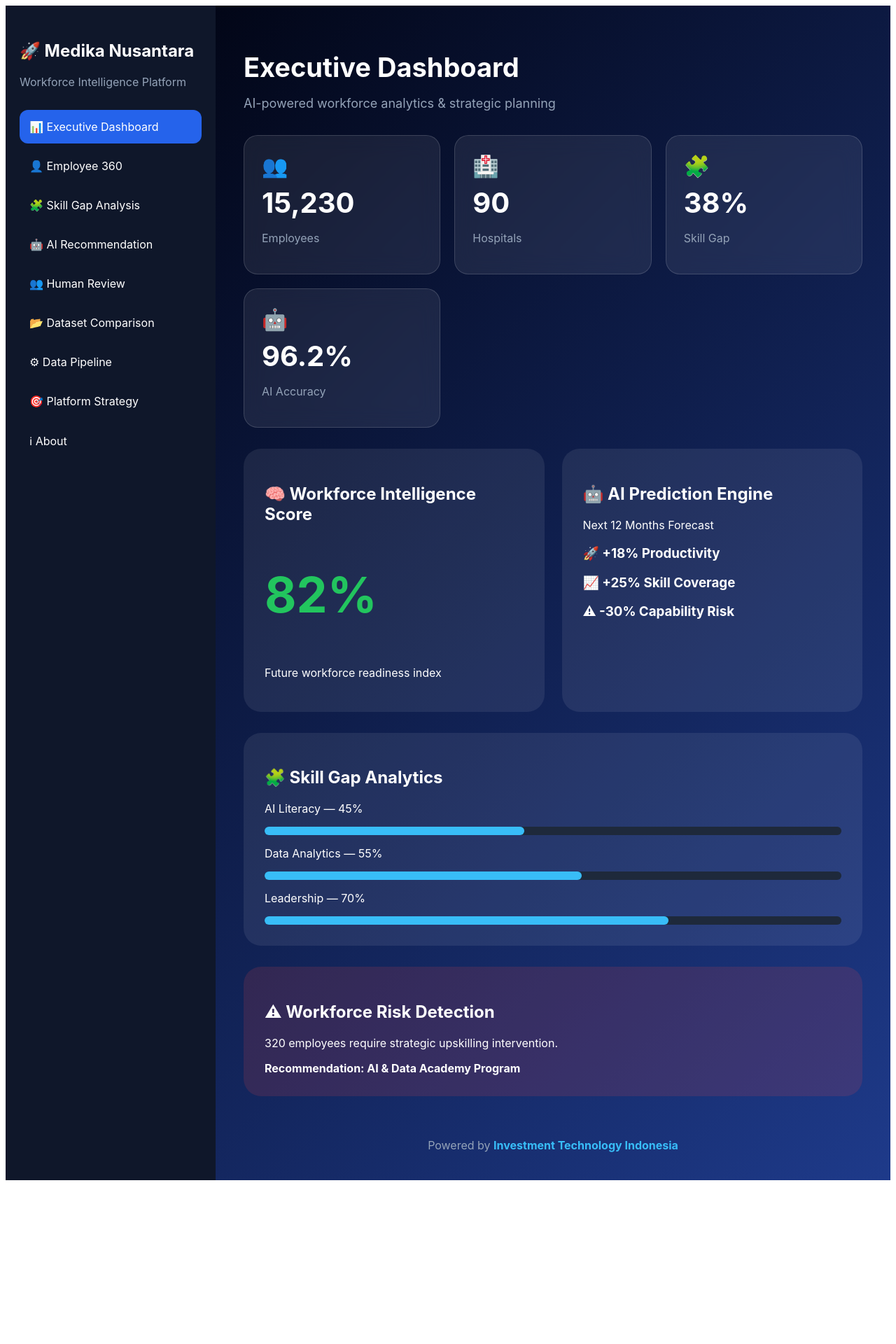
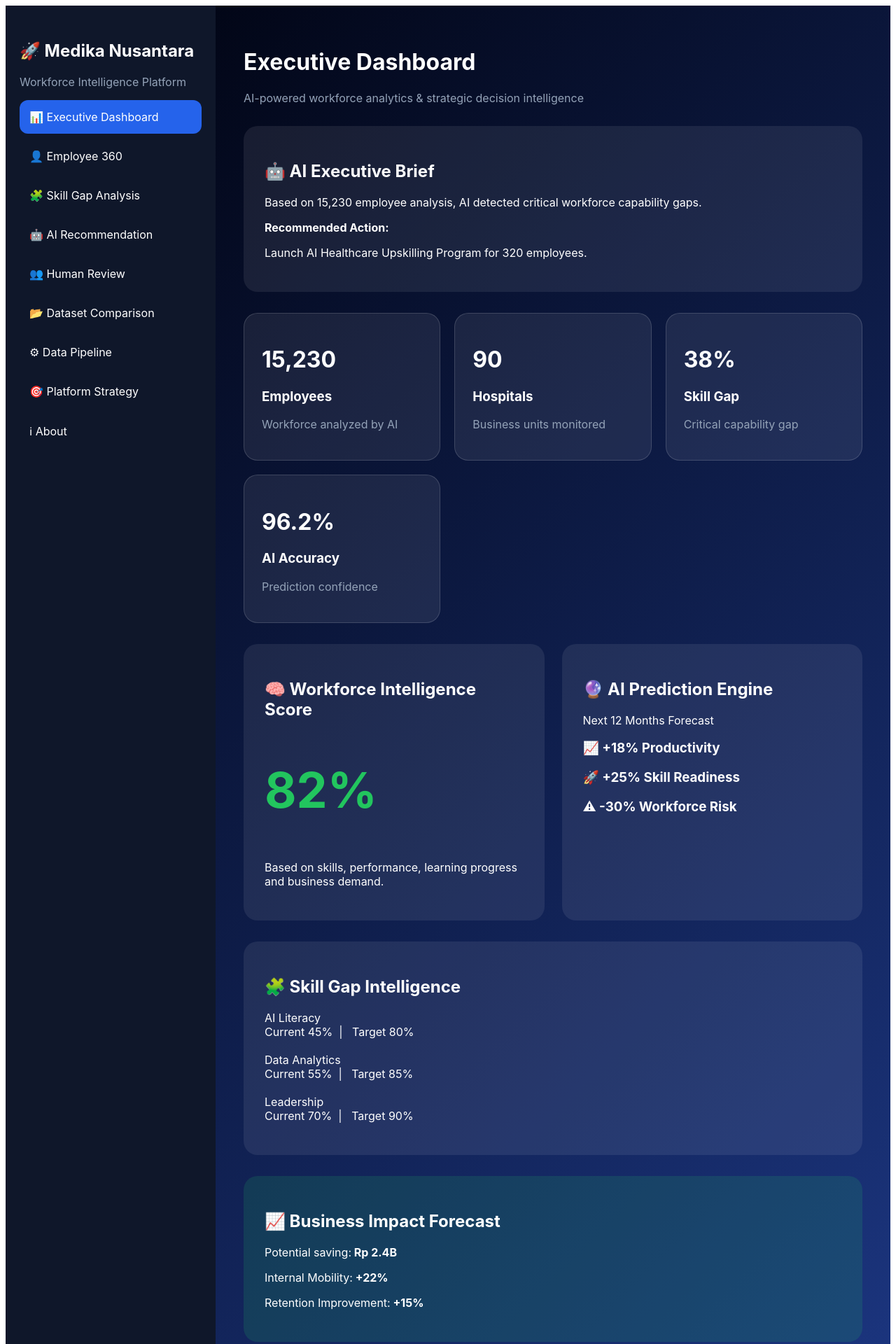
Before and after one commit to alma-98/workforce-intelligence-platform, a React (Vite) app: page /dashboard in a window 1280 px wide. Shown: the top 1920 px of the page at 70% size. Before the commit the page ends 1694 px from the top, so only its background shows below. Built offline with nearby package versions, Linux system fonts and the light colour scheme.

Commit message:
Rebuild executive dashboard for AI workforce decision intelligence

```diff
--- a/src/pages/Dashboard/Dashboard.tsx
+++ b/src/pages/Dashboard/Dashboard.tsx
@@ -1,7 +1,98 @@
 import { Link } from "react-router-dom";
 
 export default function Dashboard() {
-  const menu = [
+
+  const kpis = [
+    {
+      value: "15,230",
+      label: "Employees",
+      detail: "Workforce analyzed by AI"
+    },
+    {
+      value: "90",
+      label: "Hospitals",
+      detail: "Business units monitored"
+    },
+    {
+      value: "38%",
+      label: "Skill Gap",
+      detail: "Critical capability gap"
+    },
+    {
+      value: "96.2%",
+      label: "AI Accuracy",
+      detail: "Prediction confidence"
+    }
+  ];
+
+  const skills = [
+    {
+      name:"AI Literacy",
+      current:"45%",
+      target:"80%"
+    },
+    {
+      name:"Data Analytics",
+      current:"55%",
+      target:"85%"
+    },
+    {
+      name:"Leadership",
+      current:"70%",
+      target:"90%"
+    }
+  ];
+
+
+  return (
+
+<div
+style={{
+display:"flex",
+minHeight:"100vh",
+background:"#020617",
+fontFamily:"Inter, Arial"
+}}
+>
+
+
+{/* SIDEBAR */}
+
+<aside
+style={{
+width:"260px",
+background:"#0f172a",
+color:"#fff",
+padding:"30px 20px"
+}}
+>
+
+<Link
+to="/"
+style={{
+color:"#fff",
+textDecoration:"none"
+}}
+>
+
+<h2>
+🚀 Medika Nusantara
+</h2>
+
+</Link>
+
+
+<p
+style={{
+color:"#94a3b8"
+}}
+>
+Workforce Intelligence Platform
+</p>
+
+
+{
+[
 "📊 Executive Dashboard",
 "👤 Employee 360",
 "🧩 Skill Gap Analysis",
@@ -10,168 +101,133 @@ export default function Dashboard() {
 "📂 Dataset Comparison",
 "⚙ Data Pipeline",
 "🎯 Platform Strategy",
-    "ℹ About",
-  ];
+"ℹ About"
+].map((item,index)=>(
 
-  const metrics = [
-    {
-      value: "15,230",
-      label: "Employees",
-      icon: "👥",
-    },
-    {
-      value: "90",
-      label: "Hospitals",
-      icon: "🏥",
-    },
-    {
-      value: "38%",
-      label: "Skill Gap",
-      icon: "🧩",
-    },
-    {
-      value: "96.2%",
-      label: "AI Accuracy",
-      icon: "🤖",
-    },
-  ];
-
-  const skills = [
-    ["AI Literacy", "45%"],
-    ["Data Analytics", "55%"],
-    ["Leadership", "70%"],
-  ];
-
-  return (
-    <div
-      style={{
-        display: "flex",
-        minHeight: "100vh",
-        background: "#020617",
-        color: "#ffffff",
-        fontFamily: "Inter, Arial, sans-serif",
-      }}
-    >
-
-      {/* SIDEBAR */}
-      <aside
-        style={{
-          width: "260px",
-          background: "#0f172a",
-          padding: "30px 20px",
-        }}
-      >
-        <Link
-          to="/"
-          style={{
-            color: "#ffffff",
-            textDecoration: "none",
-          }}
-        >
-          <h2>
-            🚀 Medika Nusantara
-          </h2>
-        </Link>
-
-        <p
-          style={{
-            color: "#94a3b8",
-            marginBottom: "30px",
-          }}
-        >
-          Workforce Intelligence Platform
-        </p>
-
-        {menu.map((item, index) => (
 <div
 key={item}
 style={{
-              padding: "14px",
-              marginBottom: "8px",
-              borderRadius: "12px",
-              background:
-                index === 0
-                  ? "#2563eb"
-                  : "transparent",
-              cursor: "pointer",
+padding:"14px",
+marginTop:"8px",
+borderRadius:"12px",
+background:index===0
+?"#2563eb"
+:"transparent"
 }}
 >
 {item}
 </div>
-        ))}
+
+))
+}
+
 
 </aside>
 
 
-      {/* MAIN DASHBOARD */}
+
+{/* CONTENT */}
+
 <main
 style={{
-          flex: 1,
-          padding: "40px",
+flex:1,
+padding:"40px",
+color:"#fff",
 background:
-            "linear-gradient(135deg,#020617,#1e3a8a)",
+"linear-gradient(135deg,#020617,#1e3a8a)"
 }}
 >
 
-        <h1
-          style={{
-            fontSize: "38px",
-            marginBottom: "10px",
-          }}
-        >
+
+<h1>
 Executive Dashboard
 </h1>
 
 <p
 style={{
-            color:"#94a3b8",
-            fontSize:"18px",
+color:"#94a3b8"
 }}
 >
-          AI-powered workforce analytics & strategic planning
+AI-powered workforce analytics & strategic decision intelligence
 </p>
 
 
+
+{/* AI EXECUTIVE BRIEF */}
+
+<section
+style={{
+marginTop:"30px",
+background:"rgba(255,255,255,.08)",
+padding:"30px",
+borderRadius:"20px"
+}}
+>
+
+<h2>
+🤖 AI Executive Brief
+</h2>
+
+<p>
+Based on 15,230 employee analysis,
+AI detected critical workforce capability gaps.
+</p>
+
+
+<strong>
+Recommended Action:
+</strong>
+
+<p>
+Launch AI Healthcare Upskilling Program
+for 320 employees.
+</p>
+
+
+</section>
+
+
+
 {/* KPI */}
+
 <div
 style={{
 display:"grid",
 gridTemplateColumns:
 "repeat(auto-fit,minmax(220px,1fr))",
 gap:"20px",
-            marginTop:"35px",
+marginTop:"30px"
 }}
 >
 
-        {metrics.map((item)=>(
+
+{kpis.map(kpi=>(
 
 <div
-            key={item.label}
+key={kpi.label}
 style={{
 background:"rgba(255,255,255,.08)",
-              border:
-                "1px solid rgba(255,255,255,.15)",
 padding:"25px",
 borderRadius:"20px",
-              backdropFilter:"blur(15px)",
+border:
+"1px solid rgba(255,255,255,.15)"
 }}
 >
 
-            <div style={{fontSize:"30px"}}>
-              {item.icon}
-            </div>
+<h1>
+{kpi.value}
+</h1>
 
-            <h2
+<h3>
+{kpi.label}
+</h3>
+
+<p
 style={{
-                fontSize:"40px",
-                margin:"10px 0",
+color:"#94a3b8"
 }}
 >
-              {item.value}
-            </h2>
-
-            <p style={{color:"#94a3b8"}}>
-              {item.label}
+{kpi.detail}
 </p>
 
 </div>
@@ -181,23 +237,25 @@ export default function Dashboard() {
 </div>
 
 
-        {/* AI SECTION */}
+
+{/* INTELLIGENCE */}
 
 <div
 style={{
 display:"grid",
 gridTemplateColumns:
-              "repeat(auto-fit,minmax(350px,1fr))",
+"1fr 1fr",
 gap:"25px",
-            marginTop:"30px",
+marginTop:"30px"
 }}
 >
+
 
 <section
 style={{
 background:"rgba(255,255,255,.08)",
 padding:"30px",
-              borderRadius:"25px",
+borderRadius:"20px"
 }}
 >
 
@@ -205,53 +263,62 @@ export default function Dashboard() {
 🧠 Workforce Intelligence Score
 </h2>
 
+
 <h1
 style={{
 fontSize:"70px",
-                color:"#22c55e",
+color:"#22c55e"
 }}
 >
 82%
 </h1>
 
+
 <p>
-              Future workforce readiness index
+Based on skills, performance,
+learning progress and business demand.
 </p>
 
 </section>
+
 
 
 <section
 style={{
 background:"rgba(255,255,255,.08)",
 padding:"30px",
-              borderRadius:"25px",
+borderRadius:"20px"
 }}
 >
 
 <h2>
-              🤖 AI Prediction Engine
+🔮 AI Prediction Engine
 </h2>
+
 
 <p>
 Next 12 Months Forecast
 </p>
 
 <h3>
-              🚀 +18% Productivity
+📈 +18% Productivity
 </h3>
 
 <h3>
-              📈 +25% Skill Coverage
+🚀 +25% Skill Readiness
 </h3>
 
 <h3>
-              ⚠ -30% Capability Risk
+⚠ -30% Workforce Risk
 </h3>
+
 
 </section>
 
+
 </div>
+
+
 
 
 {/* SKILL GAP */}
@@ -261,91 +328,138 @@ export default function Dashboard() {
 marginTop:"30px",
 background:"rgba(255,255,255,.08)",
 padding:"30px",
-            borderRadius:"25px",
+borderRadius:"20px"
 }}
 >
 
 <h2>
-            🧩 Skill Gap Analytics
+🧩 Skill Gap Intelligence
 </h2>
 
 
-          {skills.map(skill=>(
+{
+skills.map(skill=>(
 
-            <div key={skill[0]}>
-
-              <p>
-                {skill[0]} — {skill[1]}
-              </p>
-
-              <div
+<div key={skill.name}
 style={{
-                  height:"12px",
-                  background:"#1e293b",
-                  borderRadius:"20px",
+marginTop:"20px"
 }}
 >
 
-                <div
-                  style={{
-                    width:skill[1],
-                    height:"12px",
-                    background:"#38bdf8",
-                    borderRadius:"20px",
-                  }}
-                />
+<p>
+{skill.name}
+<br/>
+Current {skill.current}
+&nbsp; | &nbsp;
+Target {skill.target}
+</p>
+
 
 </div>
 
-            </div>
+))
+}
 
-          ))}
 
 </section>
 
 
+
+
+{/* BUSINESS IMPACT */}
+
 <section
 style={{
 marginTop:"30px",
-            background:"rgba(239,68,68,.15)",
+background:"rgba(34,197,94,.15)",
 padding:"30px",
-            borderRadius:"25px",
+borderRadius:"20px"
 }}
 >
 
 <h2>
-            ⚠ Workforce Risk Detection
+📈 Business Impact Forecast
 </h2>
 
+
 <p>
-            320 employees require strategic upskilling intervention.
+Potential saving:
+<b> Rp 2.4B</b>
 </p>
 
-          <strong>
-            Recommendation:
-            AI & Data Academy Program
-          </strong>
+<p>
+Internal Mobility:
+<b> +22%</b>
+</p>
+
+<p>
+Retention Improvement:
+<b> +15%</b>
+</p>
+
 
 </section>
+
+
+
+
+{/* AI RECOMMENDATION */}
+
+<section
+style={{
+marginTop:"30px",
+background:"rgba(59,130,246,.15)",
+padding:"30px",
+borderRadius:"20px"
+}}
+>
+
+<h2>
+🤖 AI Workforce Copilot
+</h2>
+
+
+<p>
+Problem:
+320 employees have critical AI skill gaps.
+</p>
+
+<p>
+Recommendation:
+Create AI Healthcare Academy.
+</p>
+
+
+<Link
+to="/employee-360"
+style={{
+color:"#38bdf8",
+fontWeight:700
+}}
+>
+View Employee 360 →
+</Link>
+
+
+</section>
+
 
 
 <footer
 style={{
 marginTop:"60px",
 textAlign:"center",
-            color:"#94a3b8",
+color:"#94a3b8"
 }}
 >
+
 Powered by{" "}
 
 <a
 href="https://investment-tech-indonesia.web.app/"
-            target="_blank"
-            rel="noopener noreferrer"
 style={{
 color:"#38bdf8",
-              fontWeight:700,
-              textDecoration:"none",
+fontWeight:700
 }}
 >
 Investment Technology Indonesia
@@ -354,8 +468,11 @@ export default function Dashboard() {
 </footer>
 
 
+
 </main>
 
 </div>
+
 );
+
 }
```
Lines whose indentation alone changed are shown as unchanged.
